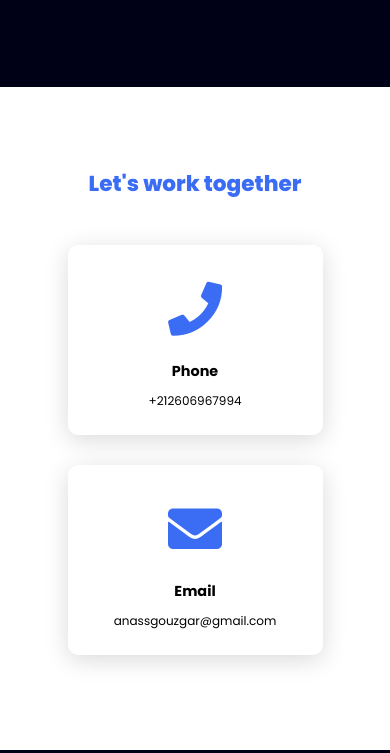
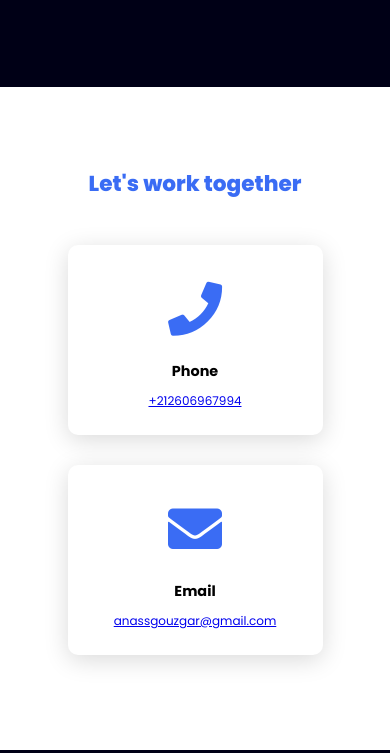
Before and after one commit to Anass-gouzgar/anass-gouzgar.github.io, a plain HTML site: page index.html in a window 390 px wide. Shown: the part 4537-5290 px from the top of the page. Drawn offline with Linux system fonts and the light colour scheme.

Commit message:
Update index.html
Update email and phone number

```diff
--- a/index.html
+++ b/index.html
@@ -159,7 +159,7 @@
                 </div>
                 <div class="info">
                     <h3>Phone</h3>
-                    <p>+212606967994</p>
+                    <p><a href="tel:+212606967994">+212606967994</a></p>
                 </div>
             </div>
             <div class="card">
@@ -168,7 +168,7 @@
                 </div>
                 <div class="info">
                     <h3>Email</h3>
-                    <p>anassgouzgar@gmail.com</p>
+                    <p><a href="mailto:anassgouzgar@gmail.com">anassgouzgar@gmail.com</a></p>
                 </div>
             </div>
         </div>
```
